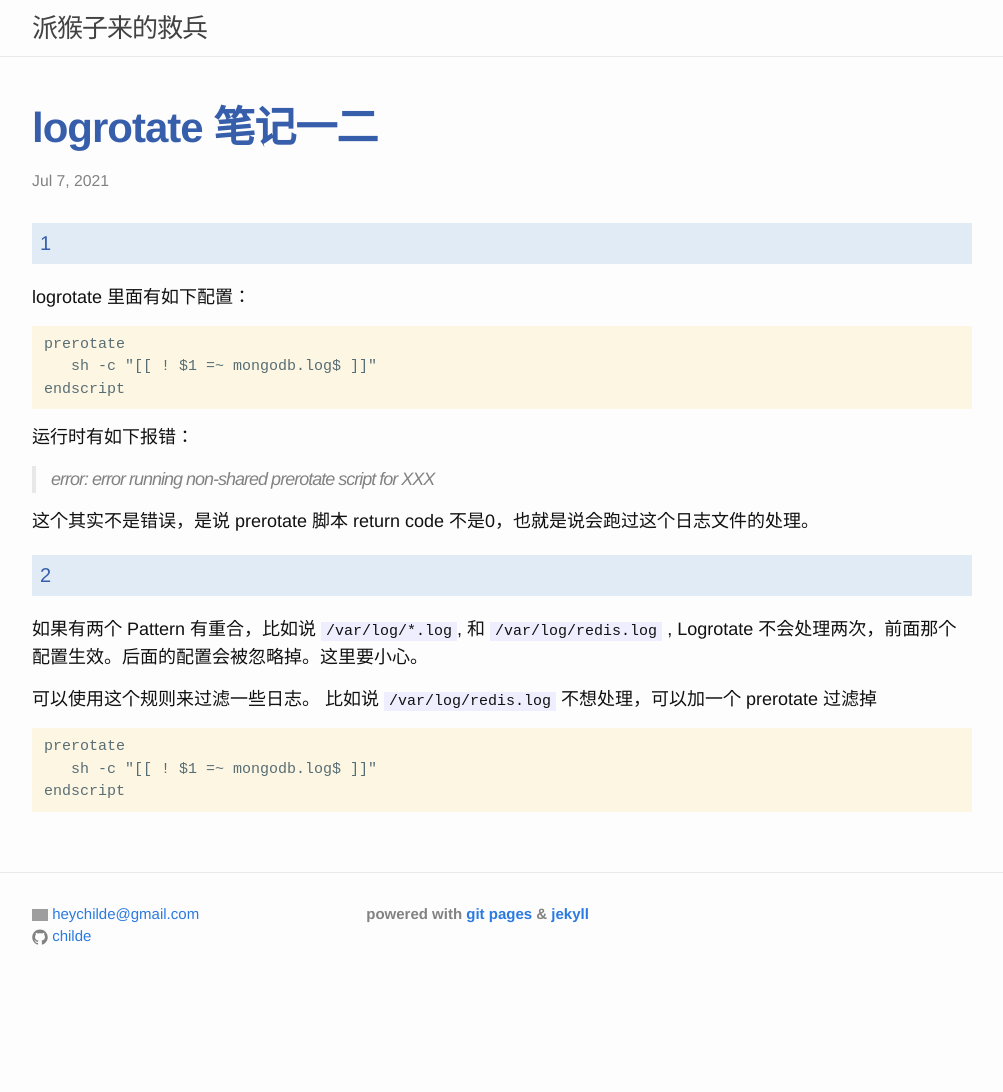
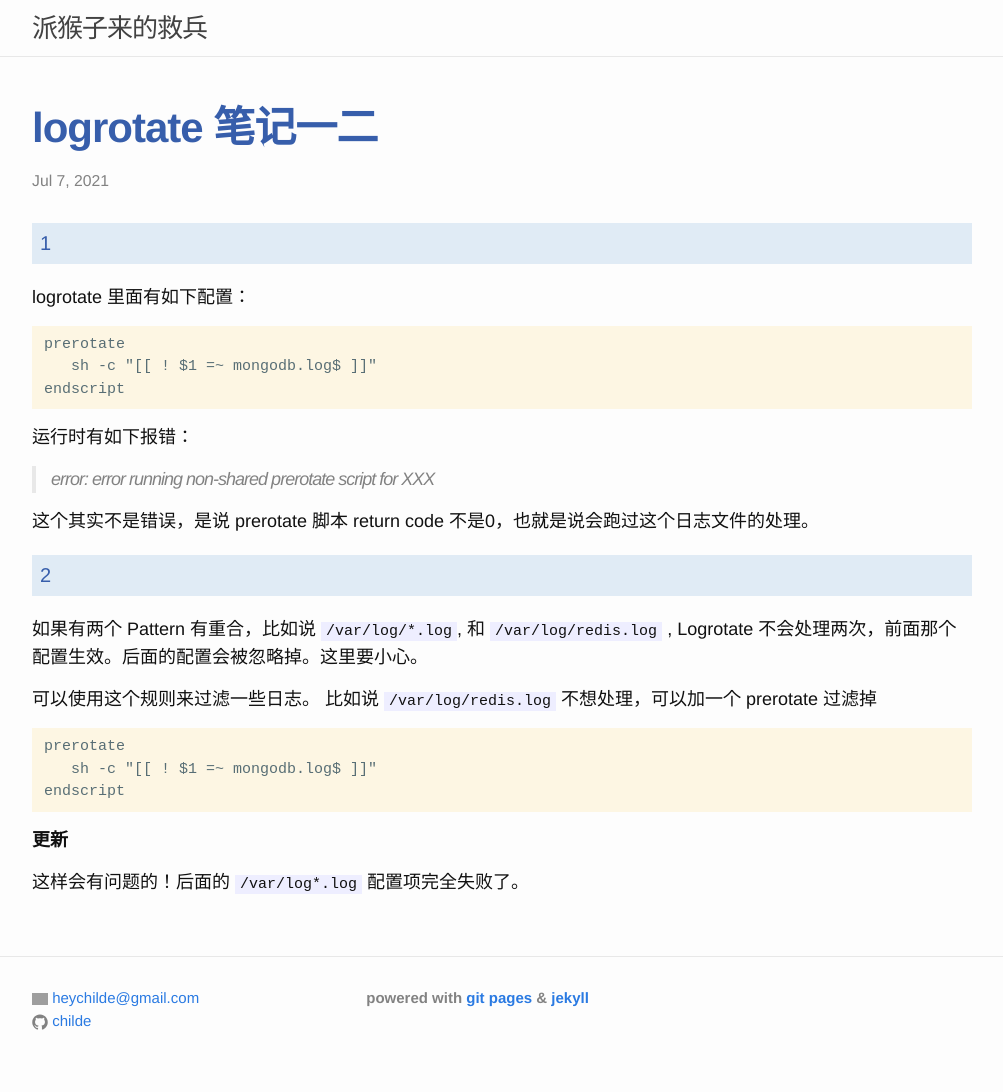
Before and after one commit to childe/ohmycat, a Jekyll site: the page built from _posts/2021-07-07-logrotate-note.md, in a window 1280 px wide. Shown: the whole page, without its empty margins (138-1141 px from the left). Built offline with Jekyll 4.4.1, drawn with Linux system fonts in a browser that asks for light colours; our own code applies the rules of GitHub Pages for plain Markdown files; before the commit the page ends 1008 px from its top, so only the background shows below that; grey boxes are pictures that could not be loaded.

Commit message:
modified:   2021-07-07-logrotate-note.md

````diff
--- a/_posts/2021-07-07-logrotate-note.md
+++ b/_posts/2021-07-07-logrotate-note.md
@@ -32,3 +32,7 @@ prerotate
    sh -c "[[ ! $1 =~ mongodb.log$ ]]"
 endscript
 ```
+
+**更新**
+
+这样会有问题的！后面的 `/var/log*.log` 配置项完全失败了。
````
